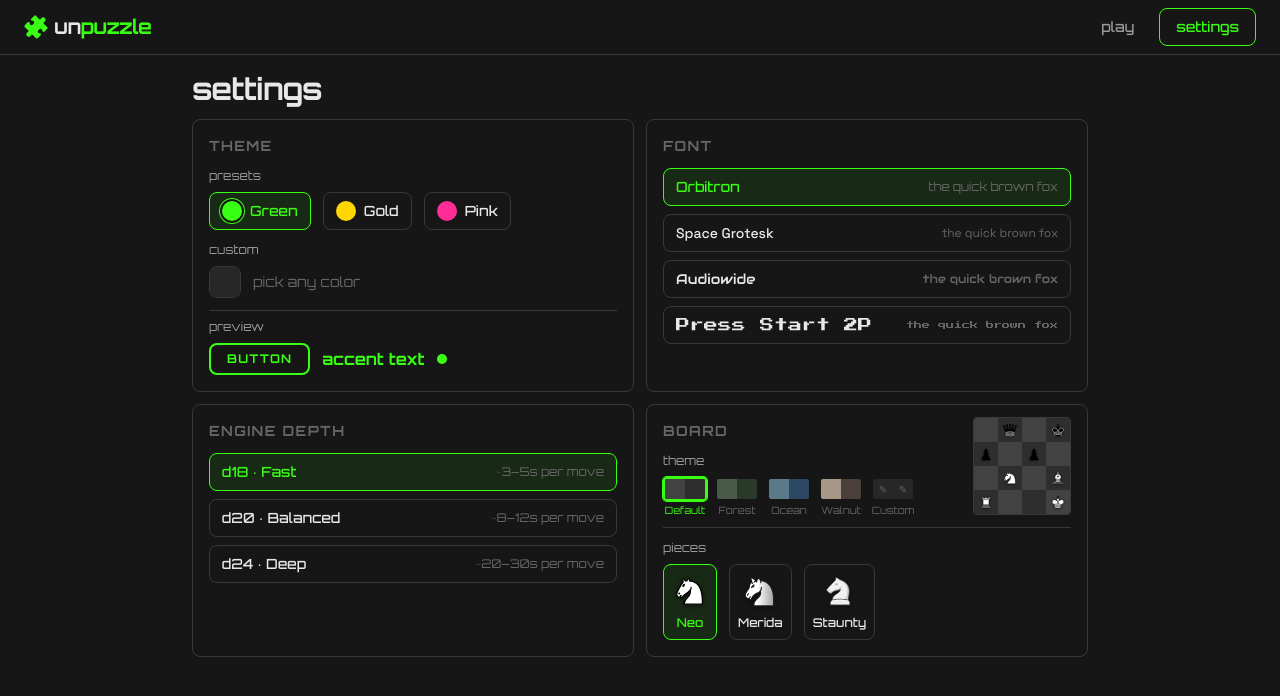
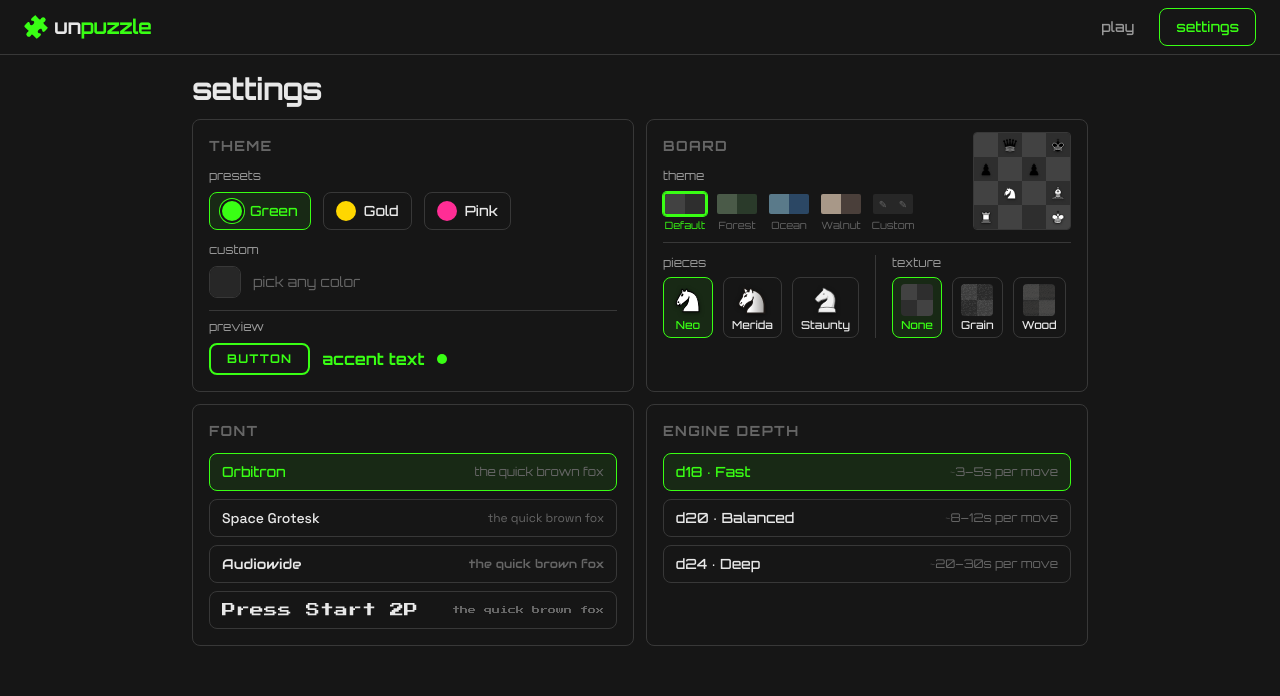
Before and after one commit to elicoggins/unpuzzle, a Next.js app: page /settings in a window 1280 px wide. Shown: the top 696 px of the page. Built offline with nearby package versions, Linux system fonts and the light colour scheme.

Commit message:
textures

```diff
--- a/src/app/globals.css
+++ b/src/app/globals.css
@@ -17,6 +17,7 @@
   --color-board-light: #424242;
   --color-board-notation-dark: #666666;
   --color-board-notation-light: #555555;
+  --board-texture: none;
   --color-eval-black: #333333;
   --color-eval-white: #e8e8e8;
 
--- a/src/app/settings/page.tsx
+++ b/src/app/settings/page.tsx
@@ -6,11 +6,15 @@ import { hexToHsl, hslToHex } from "@/lib/color-utils";
 import {
   BOARD_THEMES,
   PIECE_SETS,
+  SQUARE_TEXTURES,
   loadBoardThemeChoice,
   saveBoardTheme,
   resolveTheme,
   loadPieceSetKey,
   savePieceSet,
+  loadSquareTextureKey,
+  saveSquareTexture,
+  resolveTexture,
   pieceSrc,
   type BoardThemeChoice,
 } from "@/lib/board-settings";
@@ -102,6 +106,7 @@ export default function SettingsPage() {
     index: 0,
   });
   const [selectedPieceSet, setSelectedPieceSet] = useState(PIECE_SETS[0].key);
+  const [selectedTexture, setSelectedTexture] = useState(SQUARE_TEXTURES[0].key);
 
   useEffect(() => {
     // Accent color
@@ -115,6 +120,9 @@ export default function SettingsPage() {
 
     // Piece set
     setSelectedPieceSet(loadPieceSetKey());
+
+    // Square texture
+    setSelectedTexture(loadSquareTextureKey());
 
     // Heading font
     try {
@@ -169,8 +177,14 @@ export default function SettingsPage() {
     savePieceSet(key);
   }
 
+  function selectTexture(key: string) {
+    setSelectedTexture(key);
+    saveSquareTexture(key);
+  }
+
   const currentAccent = resolveAccent(choice).accent;
   const currentBoardTheme = resolveTheme(boardThemeChoice);
+  const currentTexture = resolveTexture(selectedTexture);
 
   return (
     <div className="flex-1 flex flex-col items-center justify-start px-6 py-4">
@@ -303,84 +317,6 @@ export default function SettingsPage() {
             </div>
           </div>
 
-          {/* Font */}
-          <div className="border border-border rounded-lg p-4 space-y-3">
-            <h2 className="text-sm font-bold uppercase tracking-widest text-text-muted">
-              font
-            </h2>
-            <div className="flex flex-col gap-2">
-              {FONT_OPTIONS.map((font) => {
-                const isActive = selectedFont === font.cssVar;
-                return (
-                  <button
-                    key={font.cssVar}
-                    onClick={() => selectFont(font.cssVar)}
-                    className="flex items-center justify-between px-3 py-2 rounded-lg border transition-colors cursor-pointer text-left"
-                    style={{
-                      borderColor: isActive
-                        ? currentAccent
-                        : "var(--color-border)",
-                      background: isActive
-                        ? `${currentAccent}15`
-                        : "transparent",
-                    }}
-                  >
-                    <span
-                      className="text-sm font-medium"
-                      style={{
-                        fontFamily: `var(${font.cssVar})`,
-                        color: isActive
-                          ? currentAccent
-                          : "var(--color-text-primary)",
-                      }}
-                    >
-                      {font.name}
-                    </span>
-                    <span
-                      className="text-xs text-text-muted truncate"
-                      style={{
-                        fontFamily: `var(${font.cssVar})`,
-                        fontSize: font.cssVar === "--font-press-start" ? "0.5rem" : undefined,
-                      }}
-                    >
-                      the quick brown fox
-                    </span>
-                  </button>
-                );
-              })}
-            </div>
-          </div>
-
-          {/* Engine Depth */}
-          <div className="border border-border rounded-lg p-4 space-y-3">
-            <h2 className="text-sm font-bold uppercase tracking-widest text-text-muted">
-              engine depth
-            </h2>
-            <div className="flex flex-col gap-2">
-              {DEPTH_OPTIONS.map((d) => {
-                const isActive = selectedDepth === d;
-                const label = d === 18 ? "Fast" : d === 20 ? "Balanced" : "Deep";
-                const desc = d === 18 ? "~3–5s per move" : d === 20 ? "~8–12s per move" : "~20–30s per move";
-                return (
-                  <button
-                    key={d}
-                    onClick={() => selectDepth(d)}
-                    className="flex items-center justify-between px-3 py-2 rounded-lg border transition-colors cursor-pointer text-left"
-                    style={{
-                      borderColor: isActive ? currentAccent : "var(--color-border)",
-                      background: isActive ? `${currentAccent}15` : "transparent",
-                    }}
-                  >
-                    <span className="text-sm font-medium" style={{ color: isActive ? currentAccent : "var(--color-text-primary)" }}>
-                      d{d} · {label}
-                    </span>
-                    <span className="text-xs text-text-muted">{desc}</span>
-                  </button>
-                );
-              })}
-            </div>
-          </div>
-
           {/* Board */}
           <div className="border border-border rounded-lg p-4 space-y-3 relative">
             {/* 4×4 mini preview — positioned in top-right over header/label whitespace */}
@@ -411,9 +347,11 @@ export default function SettingsPage() {
                     key={idx}
                     className="relative flex items-center justify-center"
                     style={{
-                      background: isDark
+                      backgroundColor: isDark
                         ? currentBoardTheme.dark
                         : currentBoardTheme.light,
+                      backgroundImage: currentTexture.overlay,
+                      backgroundSize: "128px 128px",
                     }}
                   >
                     {piece && (
@@ -582,17 +520,19 @@ export default function SettingsPage() {
             {/* Divider */}
             <div className="border-t border-border" />
 
+            {/* Pieces + Texture side by side */}
+            <div className="flex gap-4">
               {/* Piece set */}
-            <div className="space-y-2">
+              <div className="space-y-1.5">
                 <div className="text-xs text-text-secondary">pieces</div>
-              <div className="flex items-center gap-3">
+                <div className="flex items-center gap-2.5">
                   {PIECE_SETS.map((set) => {
                     const isActive = selectedPieceSet === set.key;
                     return (
                       <button
                         key={set.key}
                         onClick={() => selectPieceSet(set.key)}
-                      className="flex flex-col items-center gap-1.5 px-2 py-2 rounded-lg border transition-colors cursor-pointer"
+                        className="flex flex-col items-center gap-1 px-2 py-1.5 rounded-lg border transition-colors cursor-pointer"
                         style={{
                           borderColor: isActive
                             ? currentAccent
@@ -605,11 +545,11 @@ export default function SettingsPage() {
                         <img
                           src={pieceSrc(set.key, "wN")}
                           alt={set.name}
-                        className="w-9 h-9"
+                          className="w-8 h-8"
                           style={{ filter: "drop-shadow(0 1px 2px rgba(0,0,0,0.5))" }}
                         />
                         <span
-                        className="text-xs font-medium"
+                          className="text-[11px] font-medium leading-none"
                           style={{
                             color: isActive
                               ? currentAccent
@@ -623,6 +563,145 @@ export default function SettingsPage() {
                   })}
                 </div>
               </div>
+
+              {/* Vertical divider */}
+              <div className="border-l border-border" />
+
+              {/* Square texture */}
+              <div className="space-y-1.5">
+                <div className="text-xs text-text-secondary">texture</div>
+                <div className="flex items-center gap-2.5">
+                  {SQUARE_TEXTURES.map((tex) => {
+                    const isActive = selectedTexture === tex.key;
+                    return (
+                      <button
+                        key={tex.key}
+                        onClick={() => selectTexture(tex.key)}
+                        className="flex flex-col items-center gap-1 px-2 py-1.5 rounded-lg border transition-colors cursor-pointer"
+                        style={{
+                          borderColor: isActive
+                            ? currentAccent
+                            : "var(--color-border)",
+                          background: isActive
+                            ? `${currentAccent}15`
+                            : "transparent",
+                        }}
+                      >
+                        {/* 2×2 mini swatch showing texture on current board colors */}
+                        <div
+                          className="inline-grid rounded overflow-hidden"
+                          style={{
+                            gridTemplateColumns: "repeat(2, 16px)",
+                            gridTemplateRows: "repeat(2, 16px)",
+                          }}
+                        >
+                          {[false, true, true, false].map((isDark, i) => (
+                            <div
+                              key={i}
+                              style={{
+                                backgroundColor: isDark
+                                  ? currentBoardTheme.dark
+                                  : currentBoardTheme.light,
+                                backgroundImage: tex.overlay,
+                                backgroundSize: "128px 128px",
+                              }}
+                            />
+                          ))}
+                        </div>
+                        <span
+                          className="text-[11px] font-medium leading-none"
+                          style={{
+                            color: isActive
+                              ? currentAccent
+                              : "var(--color-text-primary)",
+                          }}
+                        >
+                          {tex.name}
+                        </span>
+                      </button>
+                    );
+                  })}
+                </div>
+              </div>
+            </div>
+          </div>
+
+          {/* Font */}
+          <div className="border border-border rounded-lg p-4 space-y-3">
+            <h2 className="text-sm font-bold uppercase tracking-widest text-text-muted">
+              font
+            </h2>
+            <div className="flex flex-col gap-2">
+              {FONT_OPTIONS.map((font) => {
+                const isActive = selectedFont === font.cssVar;
+                return (
+                  <button
+                    key={font.cssVar}
+                    onClick={() => selectFont(font.cssVar)}
+                    className="flex items-center justify-between px-3 py-2 rounded-lg border transition-colors cursor-pointer text-left"
+                    style={{
+                      borderColor: isActive
+                        ? currentAccent
+                        : "var(--color-border)",
+                      background: isActive
+                        ? `${currentAccent}15`
+                        : "transparent",
+                    }}
+                  >
+                    <span
+                      className="text-sm font-medium"
+                      style={{
+                        fontFamily: `var(${font.cssVar})`,
+                        color: isActive
+                          ? currentAccent
+                          : "var(--color-text-primary)",
+                      }}
+                    >
+                      {font.name}
+                    </span>
+                    <span
+                      className="text-xs text-text-muted truncate"
+                      style={{
+                        fontFamily: `var(${font.cssVar})`,
+                        fontSize: font.cssVar === "--font-press-start" ? "0.5rem" : undefined,
+                      }}
+                    >
+                      the quick brown fox
+                    </span>
+                  </button>
+                );
+              })}
+            </div>
+          </div>
+
+          {/* Engine Depth */}
+          <div className="border border-border rounded-lg p-4 space-y-3">
+            <h2 className="text-sm font-bold uppercase tracking-widest text-text-muted">
+              engine depth
+            </h2>
+            <div className="flex flex-col gap-2">
+              {DEPTH_OPTIONS.map((d) => {
+                const isActive = selectedDepth === d;
+                const label = d === 18 ? "Fast" : d === 20 ? "Balanced" : "Deep";
+                const desc = d === 18 ? "~3–5s per move" : d === 20 ? "~8–12s per move" : "~20–30s per move";
+                return (
+                  <button
+                    key={d}
+                    onClick={() => selectDepth(d)}
+                    className="flex items-center justify-between px-3 py-2 rounded-lg border transition-colors cursor-pointer text-left"
+                    style={{
+                      borderColor: isActive ? currentAccent : "var(--color-border)",
+                      background: isActive ? `${currentAccent}15` : "transparent",
+                    }}
+                  >
+                    <span className="text-sm font-medium" style={{ color: isActive ? currentAccent : "var(--color-text-primary)" }}>
+                      d{d} · {label}
+                    </span>
+                    <span className="text-xs text-text-muted">{desc}</span>
+                  </button>
+                );
+              })}
+            </div>
           </div>
         </div>
       </div>
--- a/src/components/chess-board.tsx
+++ b/src/components/chess-board.tsx
@@ -90,9 +90,15 @@ export function ChessBoard({
           },
           darkSquareStyle: {
             backgroundColor: "var(--color-board-dark)",
+            backgroundImage: "var(--board-texture)",
+            backgroundSize: "128px 128px",
+            backgroundRepeat: "repeat",
           },
           lightSquareStyle: {
             backgroundColor: "var(--color-board-light)",
+            backgroundImage: "var(--board-texture)",
+            backgroundSize: "128px 128px",
+            backgroundRepeat: "repeat",
           },
           darkSquareNotationStyle: {
             color: "var(--color-board-notation-dark)",
--- a/src/lib/board-settings.tsx
+++ b/src/lib/board-settings.tsx
@@ -70,13 +70,48 @@ export type BoardThemeChoice =
   | { type: "preset"; index: number }
   | { type: "custom"; dark: string; light: string };
 
+// ── Asset base path ─────────────────────────────────────────────────
+
+const basePath = process.env.NEXT_PUBLIC_BASE_PATH ?? "";
+
+// ── Square textures ─────────────────────────────────────────────────
+
+export interface SquareTexture {
+  name: string;
+  key: string;
+  overlay: string;
+}
+
+const texturePath = (file: string) =>
+  `url('${basePath}/textures/${file}')`;
+
+export const SQUARE_TEXTURES: SquareTexture[] = [
+  {
+    name: "None",
+    key: "none",
+    overlay: "none",
+  },
+  {
+    name: "Grain",
+    key: "grain",
+    overlay: texturePath("grain.png"),
+  },
+  {
+    name: "Wood",
+    key: "wood",
+    overlay: texturePath("wood.png"),
+  },
+];
+
 // ── localStorage keys & events ──────────────────────────────────────
 
 const BOARD_THEME_KEY = "board-theme";
 const PIECE_SET_KEY = "piece-set";
+const SQUARE_TEXTURE_KEY = "square-texture";
 
 export const BOARD_THEME_CHANGE_EVENT = "board-theme-change";
 export const PIECE_SET_CHANGE_EVENT = "piece-set-change";
+export const SQUARE_TEXTURE_CHANGE_EVENT = "square-texture-change";
 
 // ── Board theme persistence ─────────────────────────────────────────
 
@@ -139,9 +174,29 @@ export function savePieceSet(key: string) {
   );
 }
 
+// ── Square texture persistence ───────────────────────────────────────
+
+export function loadSquareTextureKey(): string {
+  try {
+    const raw = localStorage.getItem(SQUARE_TEXTURE_KEY);
+    if (raw && SQUARE_TEXTURES.some((t) => t.key === raw)) return raw;
+  } catch {}
+  return SQUARE_TEXTURES[0].key;
+}
+
+export function resolveTexture(key: string): SquareTexture {
+  return SQUARE_TEXTURES.find((t) => t.key === key) ?? SQUARE_TEXTURES[0];
+}
+
+export function saveSquareTexture(key: string) {
+  localStorage.setItem(SQUARE_TEXTURE_KEY, key);
+  const texture = resolveTexture(key);
+  window.dispatchEvent(
+    new CustomEvent(SQUARE_TEXTURE_CHANGE_EVENT, { detail: texture })
+  );
+}
+
 // ── Piece object builder ────────────────────────────────────────────
-
-const basePath = process.env.NEXT_PUBLIC_BASE_PATH ?? "";
 
 export function pieceSrc(setKey: string, piece: PieceKey): string {
   return `${basePath}/pieces/${setKey}/${piece}.svg`;
```
Also changed, not shown: src/components/accent-provider.tsx (+22 -0 lines), public/textures/grain.png (added), public/textures/wood.png (added). Lines whose indentation alone changed are shown as unchanged.
